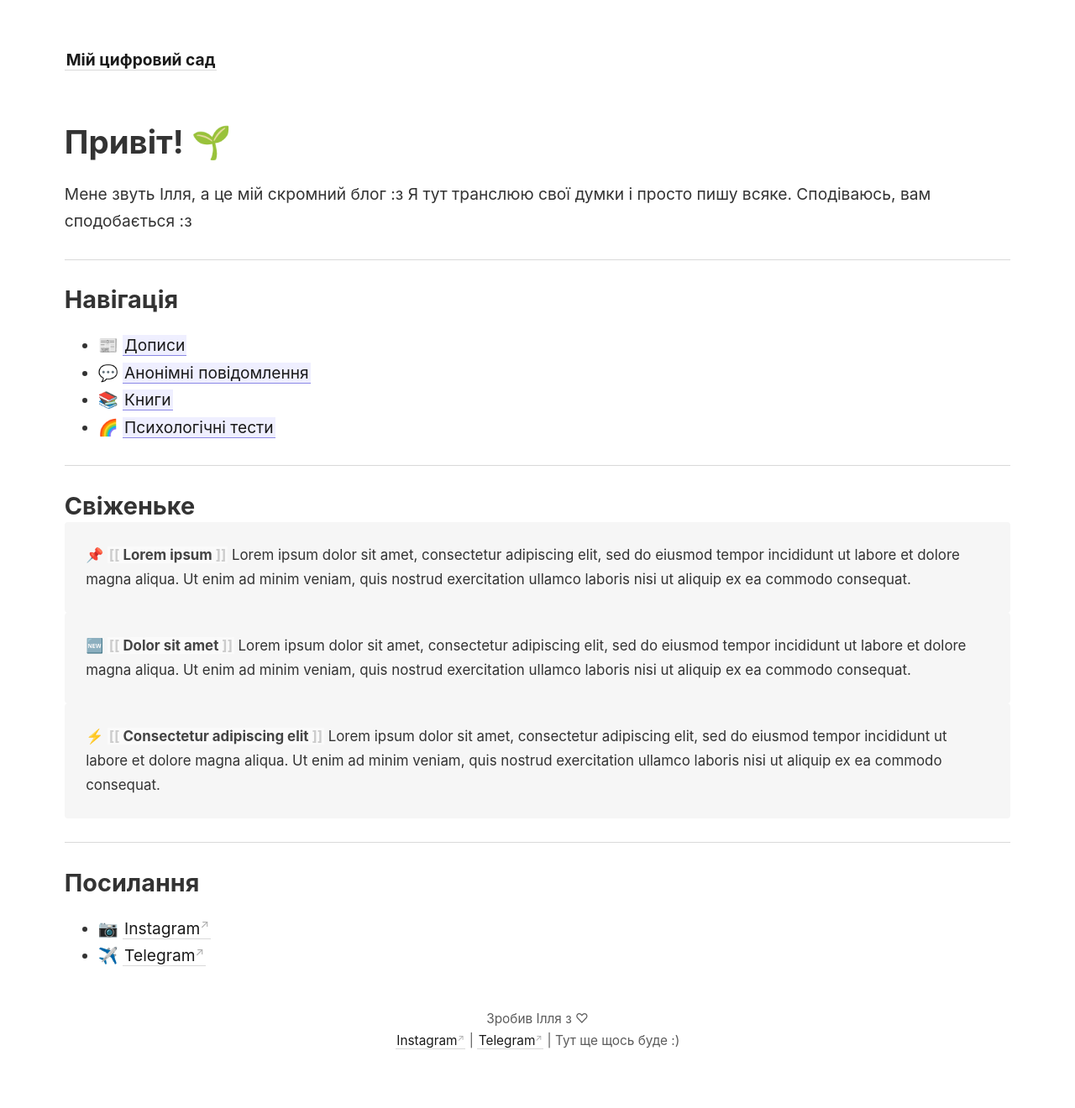
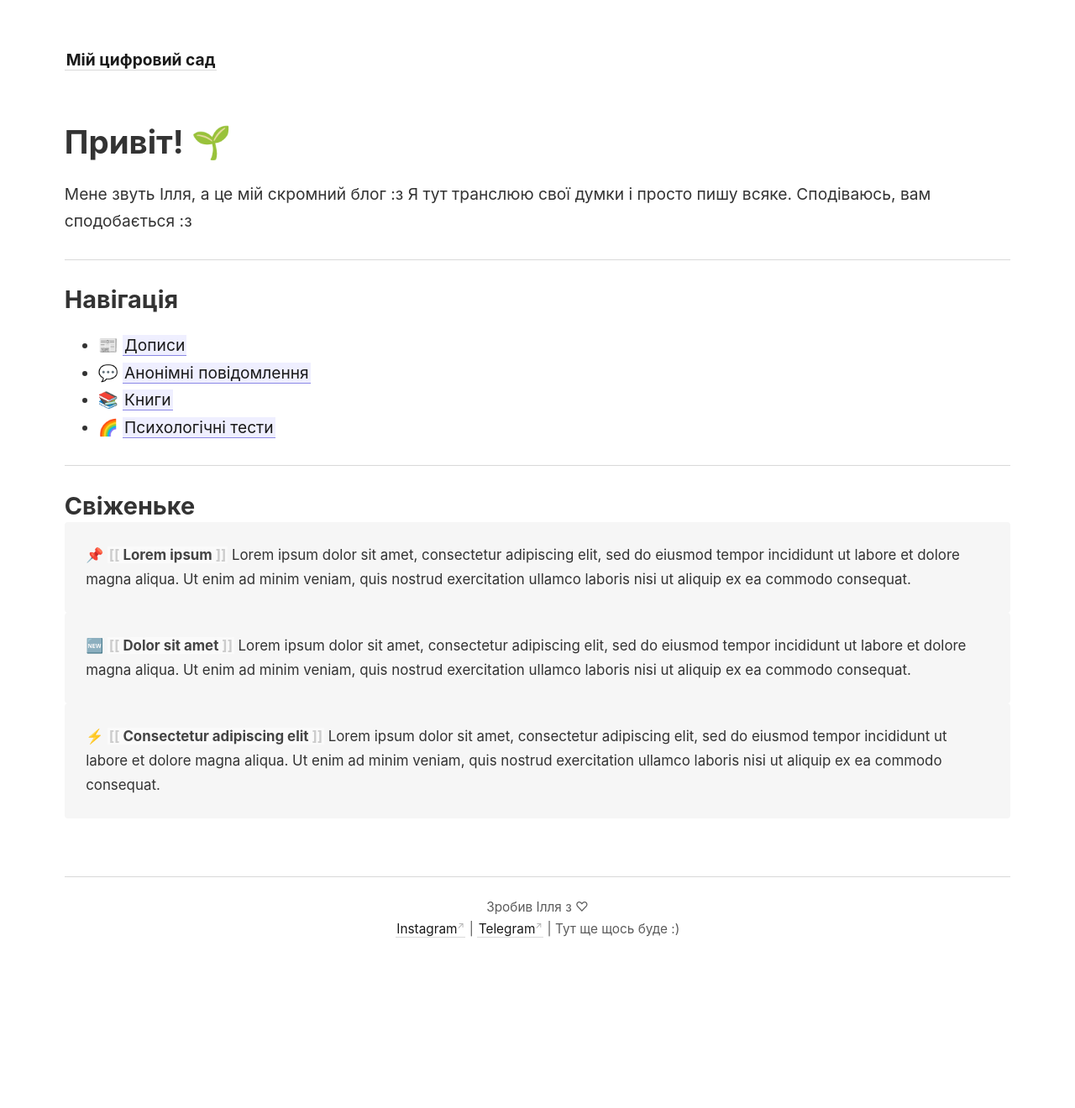
Before and after one commit to Laktionof/digital-garden, a Jekyll site: the page built from _pages/index.md, in a window 1280 px wide. Shown: the whole page at 84% size. Built offline with Jekyll 4.4.1, drawn with Linux system fonts in a browser that asks for light colours; after the commit the page ends 1187 px from its top, so only the background shows below that.

Commit message:
Update footer.html

```diff
--- a/_includes/footer.html
+++ b/_includes/footer.html
@@ -1 +1 @@
-<center>Зробив Ілля з ♡ <br><a href="https://instagram.com/laktionof">Instagram</a> | <a href="https://t.me/Laktionof">Telegram</a> | Тут ще щось буде :)</center>
+<hr><center>Зробив Ілля з ♡ <br><a href="https://instagram.com/laktionof">Instagram</a> | <a href="https://t.me/Laktionof">Telegram</a> | Тут ще щось буде :)</center>
--- a/_pages/index.md
+++ b/_pages/index.md
@@ -23,19 +23,12 @@ permalink: /
 ## Свіженьке
 
 > 📌 **[[Lorem ipsum]]**
-Lorem ipsum dolor sit amet, consectetur adipiscing elit, sed do eiusmod tempor incididunt ut labore et dolore magna aliqua. Ut enim ad minim veniam, quis nostrud exercitation ullamco laboris nisi ut aliquip ex ea commodo consequat.
+>Lorem ipsum dolor sit amet, consectetur adipiscing elit, sed do eiusmod tempor incididunt ut labore et dolore magna aliqua. Ut enim ad minim veniam, quis nostrud exercitation ullamco laboris nisi ut aliquip ex ea commodo consequat.
 
 
 > 🆕 **[[Dolor sit amet]]**
-Lorem ipsum dolor sit amet, consectetur adipiscing elit, sed do eiusmod tempor incididunt ut labore et dolore magna aliqua. Ut enim ad minim veniam, quis nostrud exercitation ullamco laboris nisi ut aliquip ex ea commodo consequat.
+> Lorem ipsum dolor sit amet, consectetur adipiscing elit, sed do eiusmod tempor incididunt ut labore et dolore magna aliqua. Ut enim ad minim veniam, quis nostrud exercitation ullamco laboris nisi ut aliquip ex ea commodo consequat.
 
 
 > ⚡️ **[[Consectetur adipiscing elit]]**
-Lorem ipsum dolor sit amet, consectetur adipiscing elit, sed do eiusmod tempor incididunt ut labore et dolore magna aliqua. Ut enim ad minim veniam, quis nostrud exercitation ullamco laboris nisi ut aliquip ex ea commodo consequat.
-
-
----
-
-## Посилання
-- 📷 [Instagram](https://www.instagram.com/laktionof)
-- ✈️ [Telegram](https://www.t.me/laktionof)
+> Lorem ipsum dolor sit amet, consectetur adipiscing elit, sed do eiusmod tempor incididunt ut labore et dolore magna aliqua. Ut enim ad minim veniam, quis nostrud exercitation ullamco laboris nisi ut aliquip ex ea commodo consequat.
```
